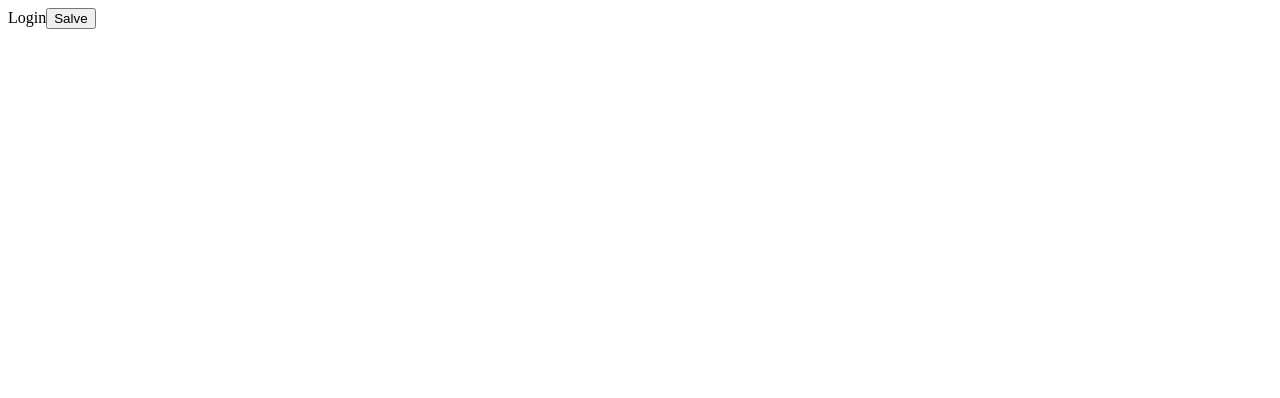
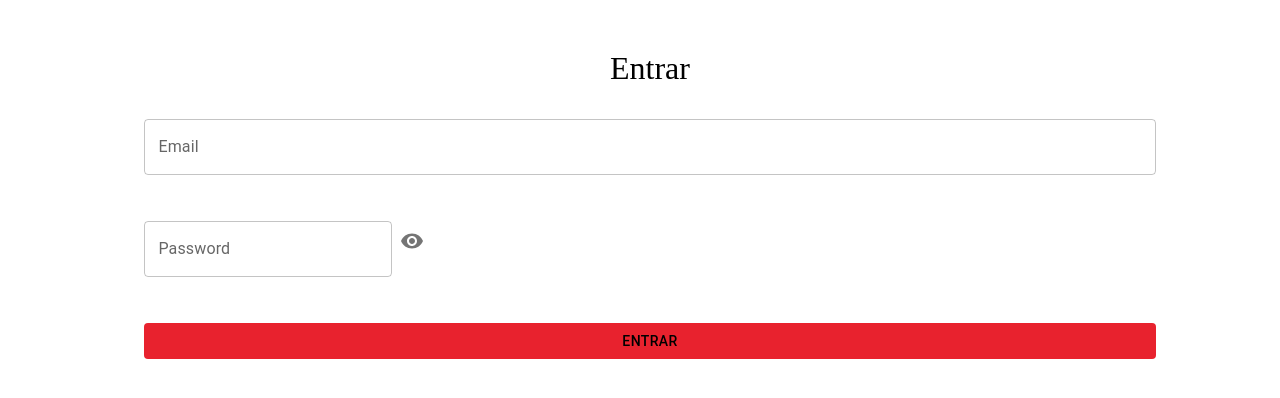
Before and after one commit to Matheus0351996/Labefood, a React (Create React App) app in the folder projeto-pessoal-labefood/: page / in a window 1280 px wide. Shown: the top 398 px of the page. Built offline with nearby package versions, Linux system fonts and the light colour scheme.

Commit message:
feat(button entrar/  icon show and hide password )

```diff
--- a/projeto-pessoal-labefood/src/Pages/Login/login.js
+++ b/projeto-pessoal-labefood/src/Pages/Login/login.js
@@ -1,11 +1,49 @@
-import React from "react";
+import React, { useState } from "react";
+import { Main, Form, ButtonStyled, InputMaterial } from "./styled";
+import  IconButton from "@mui/material/IconButton";
+import Visibility from '@mui/icons-material/Visibility';
+import VisibilityOff from '@mui/icons-material/VisibilityOff';
 
 const Login = () => {
+    const [email, setEmail] = useState("");
+    const [password, setPassword] = useState("");
+    const [showPassword, setShowPassword] = useState(false);
+
+    const handleClickShowPassword = () => {
+        setShowPassword(!showPassword);
+    }
+
     return(
-        <div>
-            Login
-            <button>Salve</button>
-        </div>
+        <Main>
+            <p>Entrar</p>
+            <Form>
+            <InputMaterial
+            id="outlined-basic"
+            label="Email"
+            type={'email'}
+            variant="outlined"
+            />
+
+            <divPassword>
+            <InputMaterial
+            id="outlined-basic"
+            label="Password"
+            type={showPassword ? 'password' : 'text'}
+            variant="outlined"
+
+             />
+            <IconButton
+            aria-label="toggle password visibility"
+            onClick={handleClickShowPassword}
+            edge="end"
+            >
+            { showPassword ? <VisibilityOff /> : <Visibility />}
+            </IconButton>
+            </divPassword>
+
+             <ButtonStyled type='submit'>Entrar</ButtonStyled>
+            </Form>
+        </Main>
     )
 }
 export default Login
--- a/projeto-pessoal-labefood/src/Pages/Login/styled.js
+++ b/projeto-pessoal-labefood/src/Pages/Login/styled.js
@@ -0,0 +1,41 @@
+import styled from "styled-components";
+import { Button } from '@mui/material'
+import  TextField from "@mui/material/TextField";
+
+
+export const InputMaterial = styled(TextField)`
+
+`
+
+export const Main = styled.main`
+    padding:10px;
+    width:100%;
+    height:100vh;
+    display:flex;
+    flex-direction:column;
+    align-items:center;
+    p{
+        font-size:2rem;
+    }
+`
+
+export const Form = styled.form`
+display:flex;
+flex-direction:column;
+height:30%;
+width:80%;
+justify-content:space-between;
+`
+
+export const ButtonStyled = styled(Button)`
+ &&{
+    color:#000;
+    background-color:#E8222E;
+ }
+`
+
+export const divPassword = styled.div`
+display:flex;
+align-items: center;
+justify-content: space-between;
+`
```
